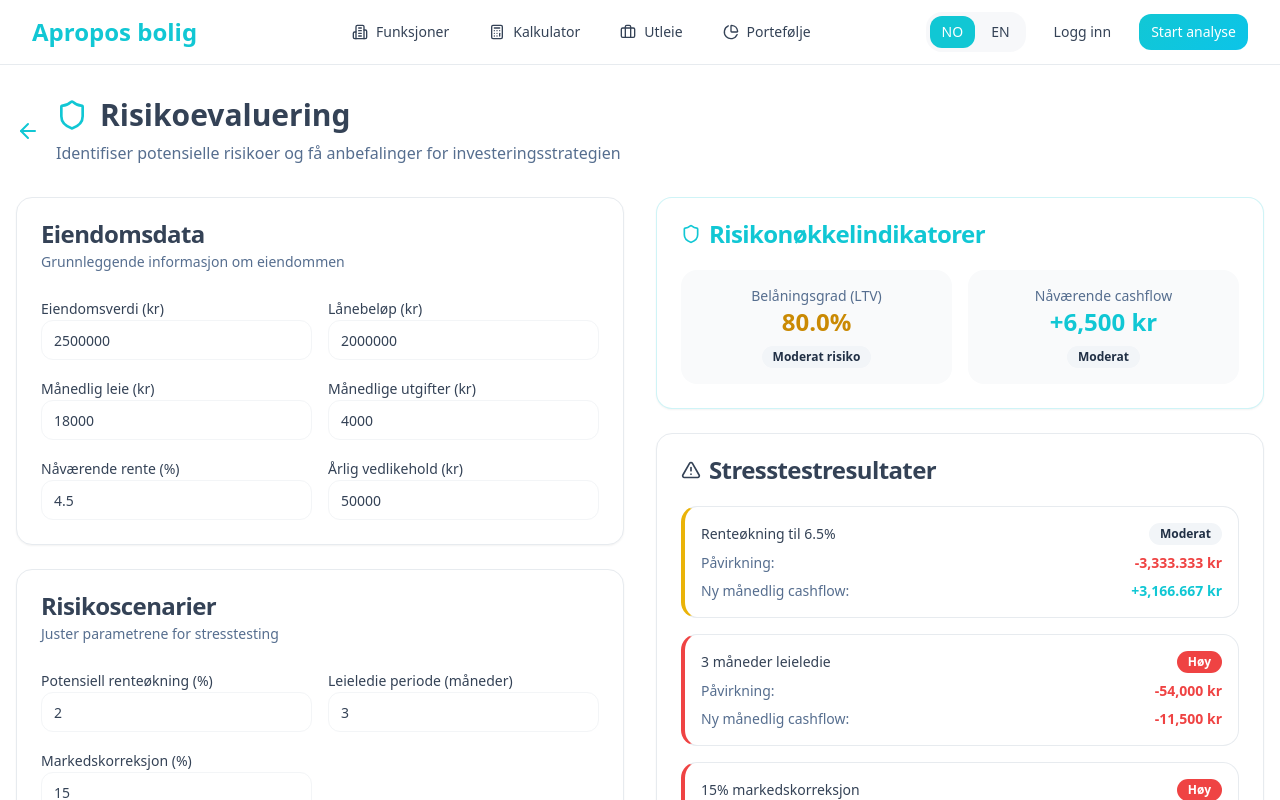
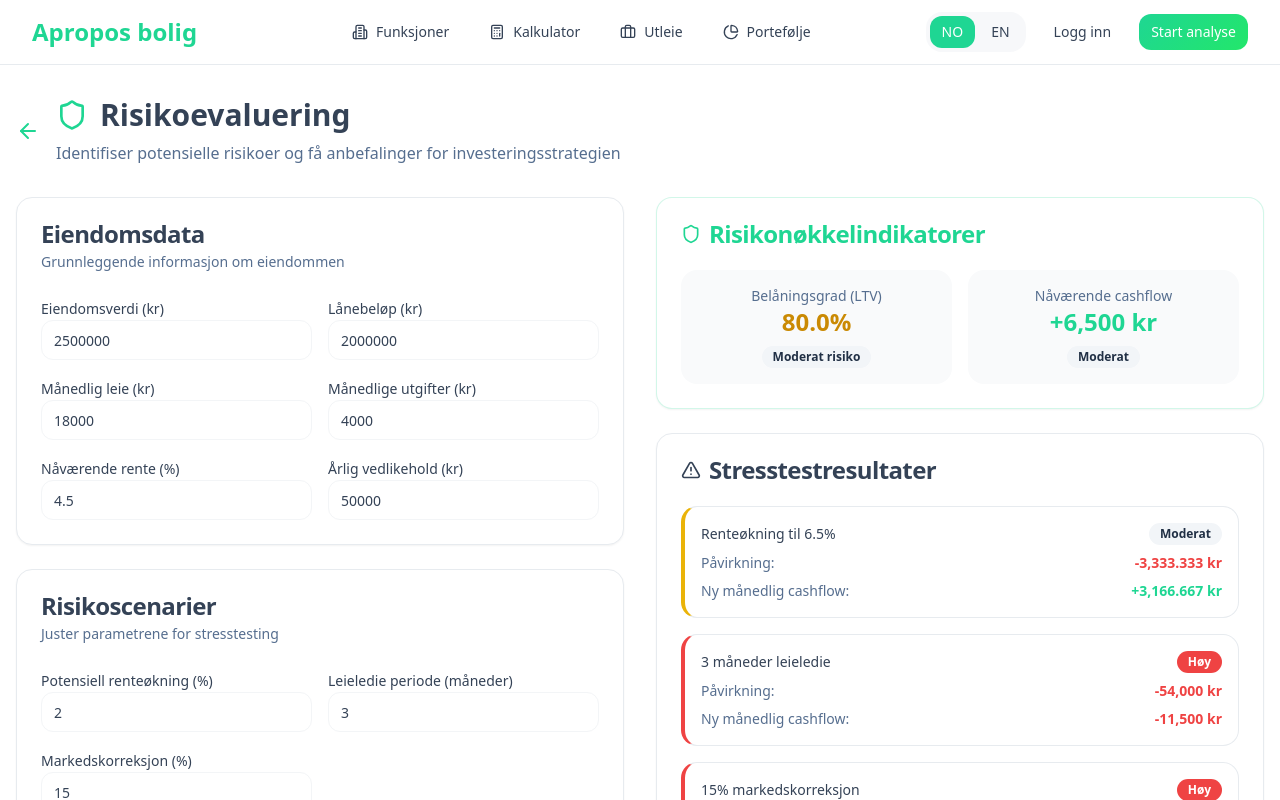
Before and after one commit to Fisker1/leily, a React (Vite) app: page /calculator/risk-analysis in a window 1280 px wide. Shown: the top 800 px of the page. Built offline with nearby package versions, Linux system fonts and the light colour scheme.

Commit message:
Revert color scheme
Reverted the color scheme back to green.

```diff
--- a/src/index.css
+++ b/src/index.css
@@ -19,11 +19,11 @@
     --popover: 0 0% 100%;
     --popover-foreground: 215 25% 27%;
 
-    /* Maritime teal primary - Vibrant and high contrast */
-    --primary: 184 85% 45%;
+    /* Professional green primary - Enhanced contrast */
+    --primary: 158 75% 48%;
     --primary-foreground: 0 0% 100%;
-    --primary-soft: 184 60% 96%;
-    --primary-muted: 184 45% 88%;
+    --primary-soft: 158 60% 96%;
+    --primary-muted: 158 45% 88%;
 
     /* Clean secondary palette with better contrast */
     --secondary: 210 30% 96%;
@@ -33,8 +33,8 @@
     --muted: 210 25% 95%;
     --muted-foreground: 215 25% 45%;
 
-    /* Professional accent - Vibrant deeper teal */
-    --accent: 190 90% 48%;
+    /* Professional accent - Vibrant warmer green */
+    --accent: 142 80% 52%;
     --accent-foreground: 0 0% 100%;
 
     /* Error states */
@@ -45,7 +45,7 @@
     --border: 210 20% 92%;
     --input: 210 20% 96%;
     --input-border: 210 20% 88%;
-    --ring: 184 85% 45%;
+    --ring: 158 75% 48%;
 
     /* Design system tokens */
     --radius: 0.75rem;
@@ -57,24 +57,24 @@
     --shadow-medium: 0 4px 16px -4px hsl(215 25% 27% / 0.12);
     --shadow-large: 0 8px 32px -8px hsl(215 25% 27% / 0.16);
 
-    /* Maritime gradients with enhanced contrast */
-    --gradient-primary: linear-gradient(135deg, hsl(184 85% 45%), hsl(190 90% 48%));
+    /* Green gradients with enhanced contrast */
+    --gradient-primary: linear-gradient(135deg, hsl(158 75% 48%), hsl(142 80% 52%));
     --gradient-soft: linear-gradient(180deg, hsl(0 0% 100%), hsl(210 30% 96%));
-    --gradient-hero: linear-gradient(135deg, hsl(184 85% 45% / 0.08), hsl(190 90% 48% / 0.08));
+    --gradient-hero: linear-gradient(135deg, hsl(158 75% 48% / 0.08), hsl(142 80% 52% / 0.08));
 
-    /* Sidebar system with enhanced colors */
+    /* Sidebar system with enhanced green colors */
     --sidebar-background: 210 30% 98%;
     --sidebar-foreground: 215 35% 20%;
-    --sidebar-primary: 184 85% 45%;
+    --sidebar-primary: 158 75% 48%;
     --sidebar-primary-foreground: 0 0% 100%;
     --sidebar-accent: 210 30% 94%;
     --sidebar-accent-foreground: 215 35% 20%;
     --sidebar-border: 210 25% 90%;
-    --sidebar-ring: 184 85% 45%;
+    --sidebar-ring: 158 75% 48%;
   }
 
   .dark {
-    /* Professional dark mode with maritime teal accents */
+    /* Professional dark mode with green accents */
     --background: 215 28% 17%;
     --foreground: 210 20% 98%;
 
@@ -85,10 +85,10 @@
     --popover: 215 25% 20%;
     --popover-foreground: 210 20% 98%;
 
-    --primary: 184 70% 48%;
+    --primary: 158 75% 48%;
     --primary-foreground: 0 0% 100%;
-    --primary-soft: 184 45% 15%;
-    --primary-muted: 184 30% 25%;
+    --primary-soft: 158 45% 15%;
+    --primary-muted: 158 30% 25%;
 
     --secondary: 215 25% 22%;
     --secondary-foreground: 210 20% 98%;
@@ -96,7 +96,7 @@
     --muted: 215 25% 22%;
     --muted-foreground: 215 15% 65%;
 
-    --accent: 190 75% 52%;
+    --accent: 142 80% 52%;
     --accent-foreground: 0 0% 100%;
 
     --destructive: 0 62% 50%;
@@ -105,24 +105,24 @@
     --border: 215 25% 27%;
     --input: 215 25% 22%;
     --input-border: 215 25% 32%;
-    --ring: 184 70% 48%;
+    --ring: 158 75% 48%;
 
     --shadow-soft: 0 2px 8px -2px hsl(215 28% 10% / 0.3);
     --shadow-medium: 0 4px 16px -4px hsl(215 28% 10% / 0.4);
     --shadow-large: 0 8px 32px -8px hsl(215 28% 10% / 0.5);
 
-    --gradient-primary: linear-gradient(135deg, hsl(184 70% 48%), hsl(190 75% 52%));
+    --gradient-primary: linear-gradient(135deg, hsl(158 75% 48%), hsl(142 80% 52%));
     --gradient-soft: linear-gradient(180deg, hsl(215 28% 17%), hsl(215 25% 20%));
-    --gradient-hero: linear-gradient(135deg, hsl(184 70% 48% / 0.1), hsl(190 75% 52% / 0.1));
+    --gradient-hero: linear-gradient(135deg, hsl(158 75% 48% / 0.1), hsl(142 80% 52% / 0.1));
 
     --sidebar-background: 215 28% 15%;
     --sidebar-foreground: 210 20% 98%;
-    --sidebar-primary: 184 70% 48%;
+    --sidebar-primary: 158 75% 48%;
     --sidebar-primary-foreground: 0 0% 100%;
     --sidebar-accent: 215 25% 20%;
     --sidebar-accent-foreground: 210 20% 98%;
     --sidebar-border: 215 25% 27%;
-    --sidebar-ring: 184 70% 48%;
+    --sidebar-ring: 158 75% 48%;
   }
 }
 
```
